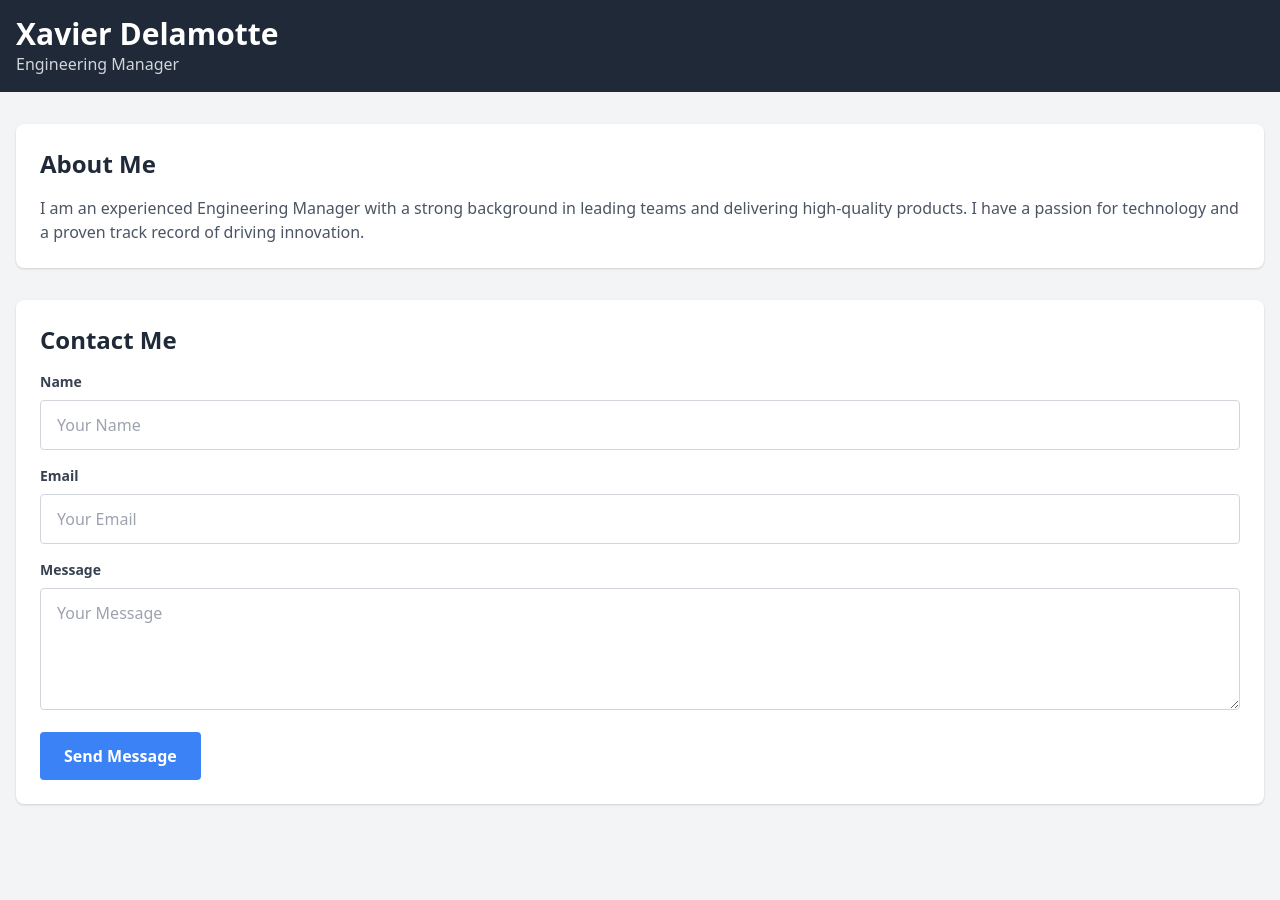
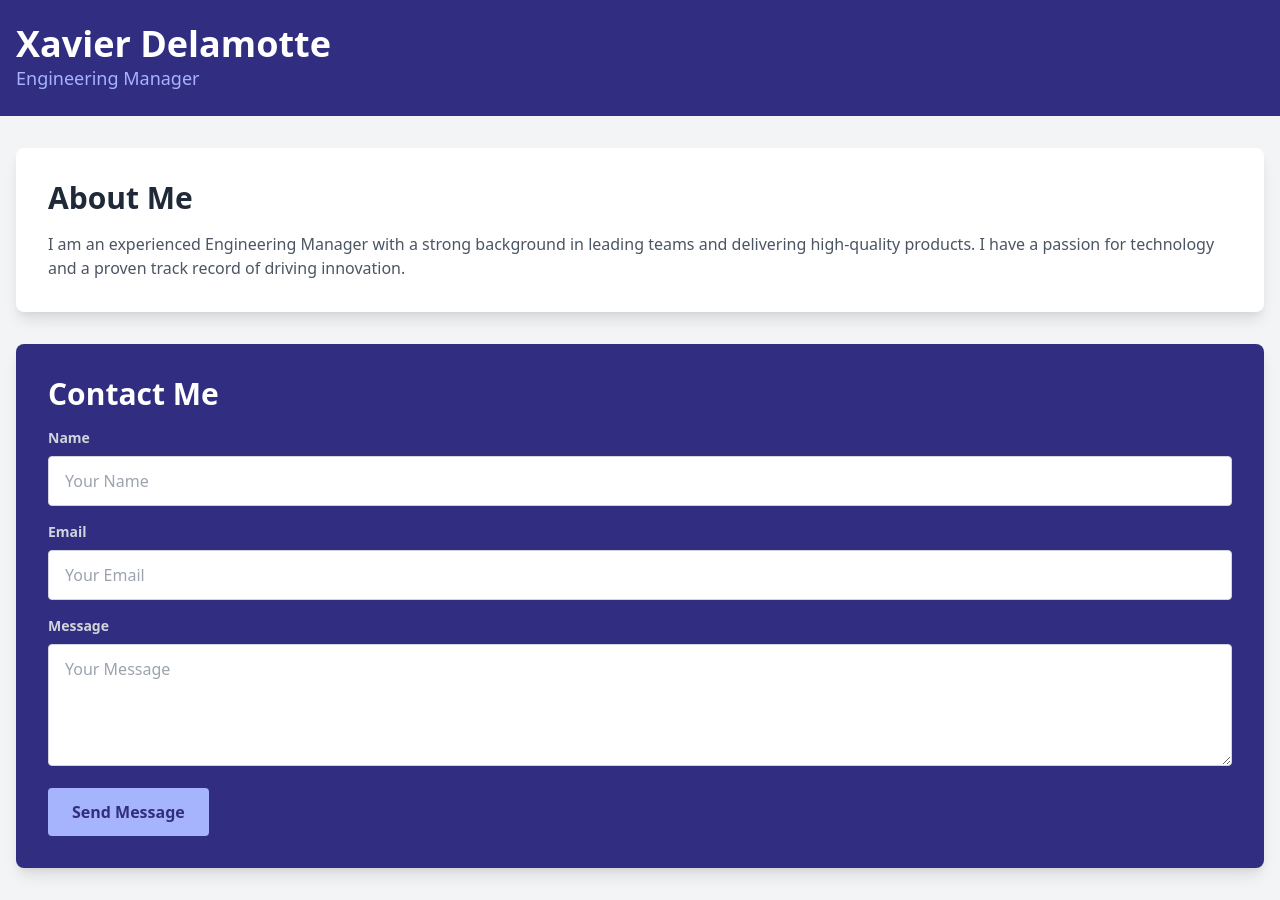
Before and after one commit to x4d3/landing-page, a plain HTML site: page index.html in a window 1280 px wide. Before the commit the page ends 836 px from the top, so only its background shows below. Drawn offline with nearby package versions, Linux system fonts and the light colour scheme.

Commit message:
Update index.html

```diff
--- a/index.html
+++ b/index.html
@@ -9,40 +9,40 @@
 </head>
 
 <body class="bg-gray-100">
-  <header class="bg-gray-800 text-white py-4">
+  <header class="bg-indigo-900 text-white py-6">
     <div class="container mx-auto px-4">
-      <h1 class="text-3xl font-semibold">Xavier Delamotte</h1>
-      <p class="text-gray-300">Engineering Manager</p>
+      <h1 class="text-4xl font-semibold">Xavier Delamotte</h1>
+      <p class="text-indigo-300 text-lg">Engineering Manager</p>
     </div>
   </header>
 
   <main class="container mx-auto px-4 py-8">
-    <section class="bg-white rounded-lg shadow p-6 mb-8">
-      <h2 class="text-2xl text-gray-800 font-semibold mb-4">About Me</h2>
+    <section class="bg-white rounded-lg shadow-lg p-8 mb-8">
+      <h2 class="text-3xl text-gray-800 font-semibold mb-4">About Me</h2>
       <p class="text-gray-600">I am an experienced Engineering Manager with a strong background in leading teams
         and delivering high-quality products. I have a passion for technology and a proven track record of driving
         innovation.</p>
     </section>
 
-    <section class="bg-white rounded-lg shadow p-6">
-      <h2 class="text-2xl text-gray-800 font-semibold mb-4">Contact Me</h2>
+    <section class="bg-indigo-900 rounded-lg shadow-lg p-8 text-white">
+      <h2 class="text-3xl font-semibold mb-4">Contact Me</h2>
       <form>
         <div class="mb-4">
-          <label class="block text-gray-700 text-sm font-semibold mb-2" for="name">Name</label>
+          <label class="block text-gray-300 text-sm font-semibold mb-2" for="name">Name</label>
           <input class="w-full px-4 py-3 border border-gray-300 rounded" id="name" type="text" placeholder="Your Name">
         </div>
         <div class="mb-4">
-          <label class="block text-gray-700 text-sm font-semibold mb-2" for="email">Email</label>
+          <label class="block text-gray-300 text-sm font-semibold mb-2" for="email">Email</label>
           <input class="w-full px-4 py-3 border border-gray-300 rounded" id="email" type="email"
             placeholder="Your Email">
         </div>
         <div class="mb-4">
-          <label class="block text-gray-700 text-sm font-semibold mb-2" for="message">Message</label>
+          <label class="block text-gray-300 text-sm font-semibold mb-2" for="message">Message</label>
           <textarea class="w-full px-4 py-3 border border-gray-300 rounded" id="message" rows="4"
             placeholder="Your Message"></textarea>
         </div>
-        <button class="bg-blue-500 hover:bg-blue-600 text-white font-semibold py-3 px-6 rounded" type="submit">Send
-          Message</button>
+        <button class="bg-indigo-300 hover:bg-indigo-400 text-indigo-900 font-semibold py-3 px-6 rounded"
+          type="submit">Send Message</button>
       </form>
     </section>
   </main>
```
